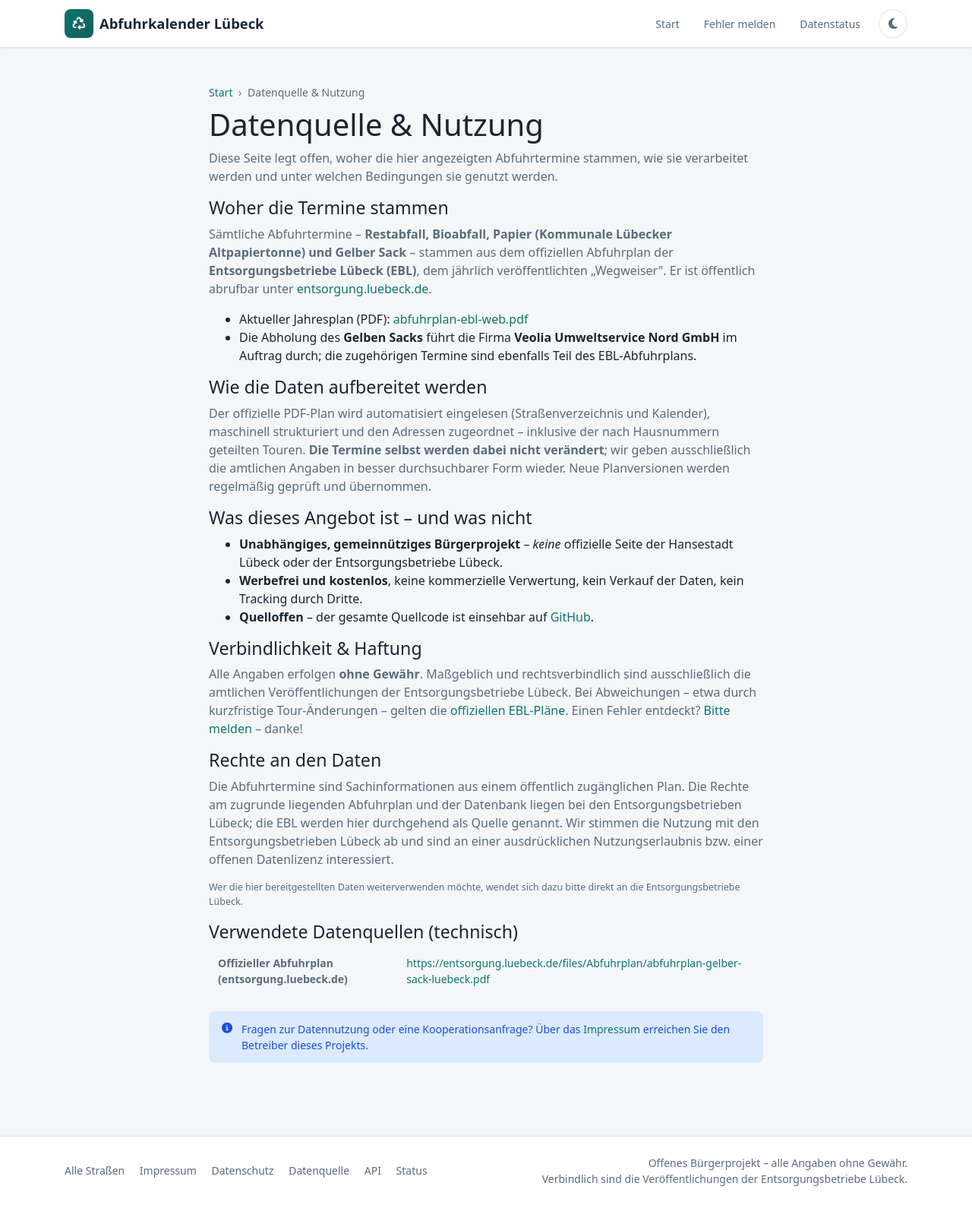
After one commit to brightcolor/abholtag.de-claude, a Django app: page /datenquelle/ in a window 1280 px wide. The commit adds this page. Shown: the whole page at 76% size. Run offline with Django 5.2, Linux system fonts and the light colour scheme; data comes from the database, SQL or seed files in the repository; some libraries are stand-ins or nearby versions.

Commit message:
Seite "Datenquelle & Nutzung" (/datenquelle/) mit klarer EBL-Herkunft
Legt Datenherkunft (offizieller EBL-Abfuhrplan, Link zum Quell-PDF),
Aufbereitung, unabhängigen/werbefreien Charakter, Haftungsausschluss und
den Stand zur Nutzungserlaubnis transparent dar. Footer-Link + 3 Tests.

Co-Authored-By: Claude Fable 5 <noreply@anthropic.com>

```diff
--- a/apps/core/urls.py
+++ b/apps/core/urls.py
@@ -5,5 +5,6 @@ from . import views
 urlpatterns = [
     path("impressum/", views.imprint, name="imprint"),
     path("datenschutz/", views.privacy, name="privacy"),
+    path("datenquelle/", views.data_provenance, name="data_provenance"),
     path("api/", views.api_docs, name="api_docs"),
 ]
--- a/apps/core/views.py
+++ b/apps/core/views.py
@@ -19,6 +19,13 @@ def imprint(request):
 
 def privacy(request):
     return render(request, "pages/datenschutz.html")
+
+
+def data_provenance(request):
+    from apps.data_sources.models import DataSource, SourceKind
+
+    sources = DataSource.objects.filter(kind=SourceKind.PDF_URL).order_by("pk")
+    return render(request, "pages/datenquelle.html", {"sources": sources})
 
 
 def api_docs(request):
--- a/templates/base.html
+++ b/templates/base.html
@@ -79,6 +79,7 @@
           <a href="/strassen/">Alle Straßen</a>
           <a href="/impressum/">Impressum</a>
           <a href="/datenschutz/">Datenschutz</a>
+          <a href="/datenquelle/">Datenquelle</a>
           <a href="/api/">API</a>
           <a href="/status/">Status</a>
         </div>
--- /dev/null
+++ b/templates/pages/datenquelle.html
@@ -0,0 +1,106 @@
+{% extends "base.html" %}
+
+{% block title %}Datenquelle &amp; Nutzung – {{ SITE_NAME }}{% endblock %}
+{% block meta_description %}Woher die Abfuhrtermine stammen: offizieller Abfuhrplan der Entsorgungsbetriebe Lübeck (EBL). Unabhängiges, werbefreies Bürgerprojekt – alle Angaben ohne Gewähr.{% endblock %}
+{% block canonical_path %}/datenquelle/{% endblock %}
+
+{% block content %}
+<div class="container py-5">
+  <div class="row"><div class="col-lg-8 mx-auto ak-seo-text">
+
+    <nav aria-label="Brotkrumen" class="ak-breadcrumb mb-2">
+      <a href="/">Start</a> <span aria-hidden="true">›</span> <span>Datenquelle &amp; Nutzung</span>
+    </nav>
+    <h1>Datenquelle &amp; Nutzung</h1>
+    <p class="ak-lead">
+      Diese Seite legt offen, woher die hier angezeigten Abfuhrtermine stammen, wie sie verarbeitet
+      werden und unter welchen Bedingungen sie genutzt werden.
+    </p>
+
+    <h2>Woher die Termine stammen</h2>
+    <p>
+      Sämtliche Abfuhrtermine – <strong>Restabfall, Bioabfall, Papier (Kommunale Lübecker
+      Altpapiertonne) und Gelber Sack</strong> – stammen aus dem offiziellen Abfuhrplan der
+      <strong>Entsorgungsbetriebe Lübeck (EBL)</strong>, dem jährlich veröffentlichten
+      „Wegweiser". Er ist öffentlich abrufbar unter
+      <a href="https://entsorgung.luebeck.de" target="_blank" rel="noopener">entsorgung.luebeck.de</a>.
+    </p>
+    <ul>
+      <li>
+        Aktueller Jahresplan (PDF):
+        <a href="https://entsorgung.luebeck.de/files/Abfuhrplan/abfuhrplan-ebl-web.pdf"
+           target="_blank" rel="noopener">abfuhrplan-ebl-web.pdf</a>
+      </li>
+      <li>
+        Die Abholung des <strong>Gelben Sacks</strong> führt die Firma
+        <strong>Veolia Umweltservice Nord GmbH</strong> im Auftrag durch; die zugehörigen
+        Termine sind ebenfalls Teil des EBL-Abfuhrplans.
+      </li>
+    </ul>
+
+    <h2>Wie die Daten aufbereitet werden</h2>
+    <p>
+      Der offizielle PDF-Plan wird automatisiert eingelesen (Straßenverzeichnis und Kalender),
+      maschinell strukturiert und den Adressen zugeordnet – inklusive der nach Hausnummern
+      geteilten Touren. <strong>Die Termine selbst werden dabei nicht verändert</strong>; wir
+      geben ausschließlich die amtlichen Angaben in besser durchsuchbarer Form wieder.
+      Neue Planversionen werden regelmäßig geprüft und übernommen.
+    </p>
+
+    <h2>Was dieses Angebot ist – und was nicht</h2>
+    <ul>
+      <li><strong>Unabhängiges, gemeinnütziges Bürgerprojekt</strong> – <em>keine</em> offizielle
+        Seite der Hansestadt Lübeck oder der Entsorgungsbetriebe Lübeck.</li>
+      <li><strong>Werbefrei und kostenlos</strong>, keine kommerzielle Verwertung, kein Verkauf
+        der Daten, kein Tracking durch Dritte.</li>
+      <li><strong>Quelloffen</strong> – der gesamte Quellcode ist einsehbar auf
+        <a href="https://github.com/brightcolor/abholtag.de-claude" target="_blank" rel="noopener">GitHub</a>.</li>
+    </ul>
+
+    <h2>Verbindlichkeit &amp; Haftung</h2>
+    <p>
+      Alle Angaben erfolgen <strong>ohne Gewähr</strong>. Maßgeblich und rechtsverbindlich sind
+      ausschließlich die amtlichen Veröffentlichungen der Entsorgungsbetriebe Lübeck. Bei
+      Abweichungen – etwa durch kurzfristige Tour-Änderungen – gelten die
+      <a href="https://entsorgung.luebeck.de" target="_blank" rel="noopener">offiziellen EBL-Pläne</a>.
+      Einen Fehler entdeckt? <a href="/melden/">Bitte melden</a> – danke!
+    </p>
+
+    <h2>Rechte an den Daten</h2>
+    <p>
+      Die Abfuhrtermine sind Sachinformationen aus einem öffentlich zugänglichen Plan. Die Rechte
+      am zugrunde liegenden Abfuhrplan und der Datenbank liegen bei den Entsorgungsbetrieben
+      Lübeck; die EBL werden hier durchgehend als Quelle genannt. Wir stimmen die Nutzung mit den
+      Entsorgungsbetrieben Lübeck ab und sind an einer ausdrücklichen Nutzungserlaubnis bzw. einer
+      offenen Datenlizenz interessiert.
+    </p>
+    <p class="ak-help">
+      Wer die hier bereitgestellten Daten weiterverwenden möchte, wendet sich dazu bitte direkt
+      an die Entsorgungsbetriebe Lübeck.
+    </p>
+
+    {% if sources %}
+      <h2>Verwendete Datenquellen (technisch)</h2>
+      <div style="overflow-x:auto;">
+      <table class="ak-kv">
+        {% for s in sources %}
+          <tr>
+            <th>{{ s.name }}</th>
+            <td>{% if s.url %}<a href="{{ s.url }}" target="_blank" rel="noopener">{{ s.url }}</a>{% else %}—{% endif %}</td>
+          </tr>
+        {% endfor %}
+      </table>
+      </div>
+    {% endif %}
+
+    <div class="ak-alert ak-alert-info mt-4">
+      <i class="fa-solid fa-circle-info" aria-hidden="true"></i>
+      <div>
+        Fragen zur Datennutzung oder eine Kooperationsanfrage? Über das
+        <a href="/impressum/">Impressum</a> erreichen Sie den Betreiber dieses Projekts.
+      </div>
+    </div>
+
+  </div></div>
+</div>
+{% endblock %}
```
Also changed, not shown: apps/core/tests/test_pages.py (added, +21 -0 lines), CHANGELOG.md.
